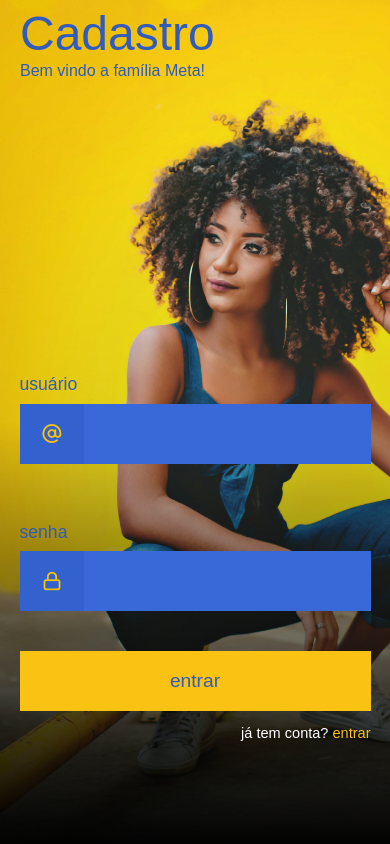
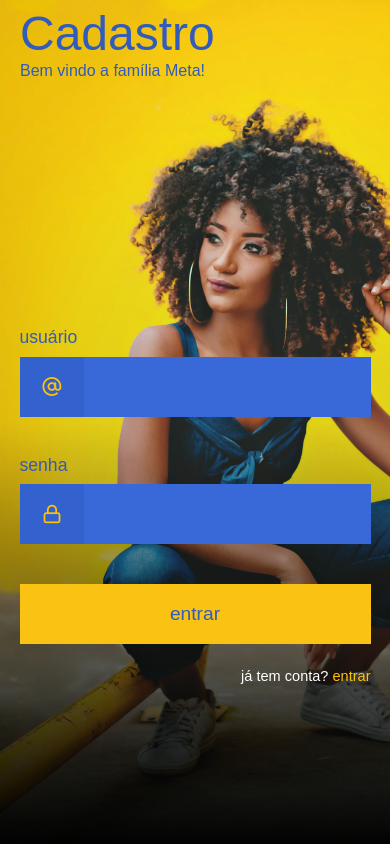
Before and after one commit to devvagnerBR/meta-bank, a React (Create React App) app: page /signup in a window 390 px wide. Built offline with nearby package versions, Linux system fonts and the light colour scheme; a web font is replaced by a local one.

Commit message:
login e cadastro responsividade

```diff
--- a/src/components/input/input.scss
+++ b/src/components/input/input.scss
@@ -5,7 +5,7 @@
 
 	flex-direction: column;
 	align-items: stretch;
-	padding-top: 20px;
+	padding-top: 0px;
 
 	label {
 		padding-bottom: 10px;
--- a/src/pages/login/LoginForm/loginForm.scss
+++ b/src/pages/login/LoginForm/loginForm.scss
@@ -5,6 +5,8 @@
 	align-items: center;
 	justify-content: center;
 	flex-direction: column;
+	height: 80vh;
+
 }
 
 a {
@@ -13,7 +15,8 @@
 	text-align: end;
 	text-decoration: none;
 	color: $white;
-    padding-top: 15px;
+    margin-top: 10px;
+
 	font-weight: 300;
 
 	span {
--- a/src/pages/login/login.scss
+++ b/src/pages/login/login.scss
@@ -10,6 +10,7 @@
 	background-size: cover;
 	background-attachment: local;
 
+
 	// background-size: 100% 80vh;
 }
 
@@ -21,7 +22,7 @@
 	justify-content: start;
 	flex-direction: column;
 	gap: 5px;
-	height: 30vh;
+	height: 20vh;
 
 	h1 {
 		color: $seconday;
--- a/src/pages/login/login.tsx
+++ b/src/pages/login/login.tsx
@@ -10,7 +10,7 @@
     if ( loading ) return <Loading />
     else
         return (
-            <div className='login-container animeLeft'>
+            <div className='login-container'>
                 <header className='login-header'>
                     <h1>Login</h1>
                     <h3> Bem vindo de volta!</h3>
--- a/src/pages/signup/signup.scss
+++ b/src/pages/signup/signup.scss
@@ -9,6 +9,8 @@
 	background-attachment: fixed;
 	background-size: cover;
 	background-attachment: local;
+	//background: red;
+
 
 	// background-size: 100% 80vh;
 }
@@ -21,7 +23,7 @@
 	justify-content: start;
 	flex-direction: column;
 	gap: 5px;
-	height: 30vh;
+	height: 20vh;
 
 	h1 {
 		color: $primary;
--- a/src/pages/signup/signupForm/signupForm.scss
+++ b/src/pages/signup/signupForm/signupForm.scss
@@ -4,7 +4,7 @@
 	justify-content: center;
 	flex-direction: column;
 	//background: red;
-	height: 70vh;
+height: 80vh;
 
 	a {
 		font-size: 0.91rem;
--- a/src/pages/signup/signupForm/signupForm.tsx
+++ b/src/pages/signup/signupForm/signupForm.tsx
@@ -22,8 +22,6 @@
     const submitLogin = ( body: INPUT_INTERFACE ) => {
         requestSignup( body )
     }
-
-
     const validateForm = yup.object( {
 
         username:
```
Lines whose indentation alone changed are shown as unchanged.
